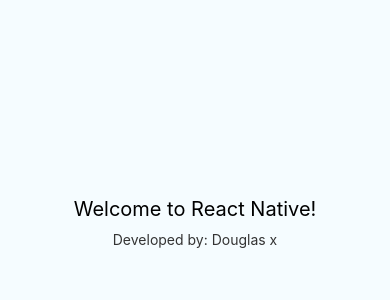
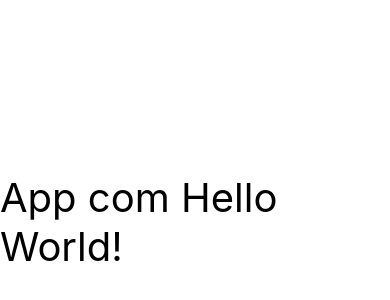
Before and after one commit to dougs007/learningReact-Native, a React Native app in the folder exercicios/: screen / in a window 390 px wide. Shown: the part 200-500 px from the top of the page. Built offline with nearby package versions, Linux system fonts and the light colour scheme.

Commit message:
[UPDATE] Aula 1.
Criado primeiro componente no react native.

```diff
--- a/exercicios/App.js
+++ b/exercicios/App.js
@@ -6,44 +6,27 @@
  * @flow
  */
 
-import React, {Component} from 'react';
-import {Platform, StyleSheet, Text, View} from 'react-native';
+import React, { Component } from 'react';
+import { View, Text, StyleSheet} from 'react-native';
 
-const instructions = Platform.select({
-  ios: 'Press Cmd+R to reload,\n' + 'Cmd+D or shake for dev menu',
-  android:
-    'I hope you liked the project. you like this project!\n' +
-    'Hello World using React Native ! yeahh ;)',
-});
-
-type Props = {};
-export default class App extends Component<Props> {
+export default class App extends React.Component {
     render() {
         return (
           <View style={styles.container}>
-        <Text style={styles.welcome}>Welcome to React Native!</Text>
-        <Text style={styles.instructions}>Developed by: Douglas x</Text>
-        <Text style={styles.instructions}>{instructions}</Text>
+              <Text style={styles.f20}>App com Hello World!</Text>
           </View>
-    );
+        )
     }
 }
 
+// Constantes de estilos.
 const styles = StyleSheet.create({
     container: {
         flex: 1,
         justifyContent: 'center',
         alignItems: 'center',
-    backgroundColor: '#F5FCFF',
     },
-  welcome: {
-    fontSize: 20,
-    textAlign: 'center',
-    margin: 10,
-  },
-  instructions: {
-    textAlign: 'center',
-    color: '#333333',
-    marginBottom: 5,
-  },
-});
+    f20: {
+        fontSize: 40
+    }
+})
```
Lines whose indentation alone changed are shown as unchanged.
